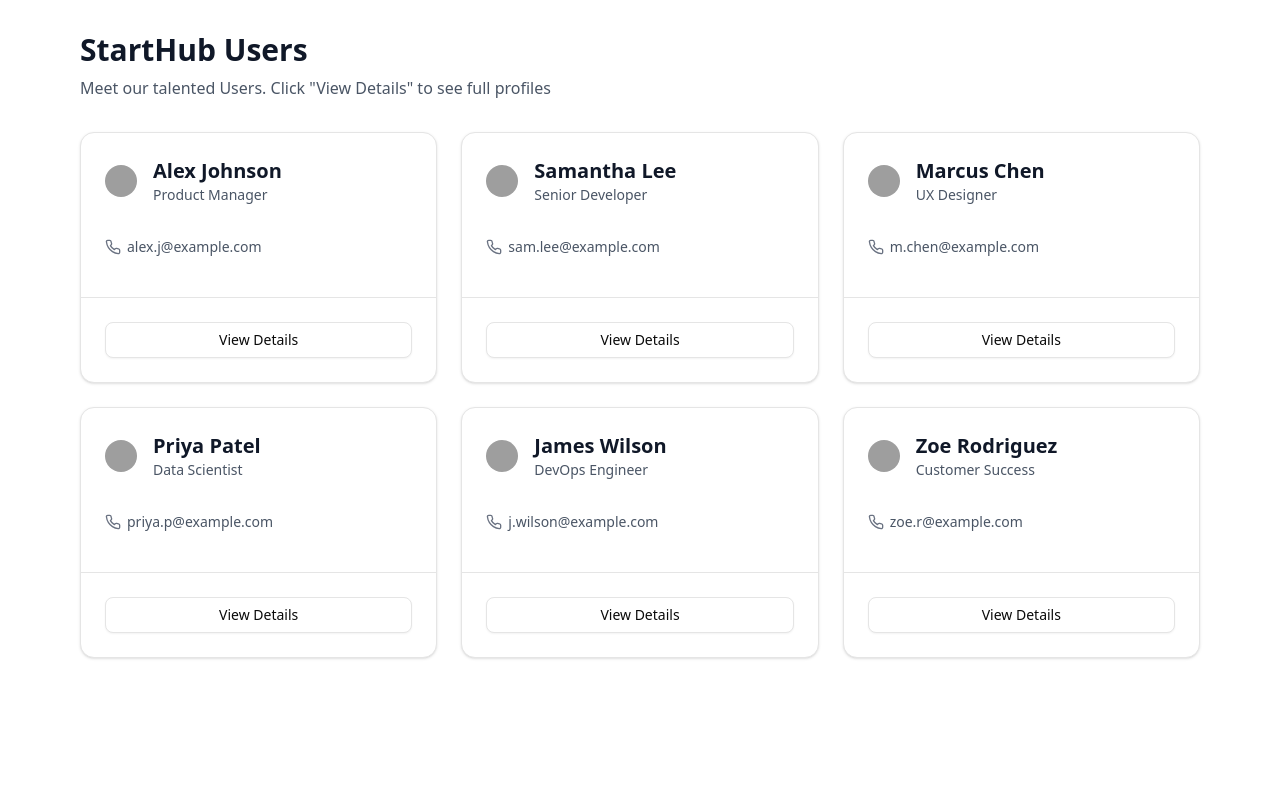
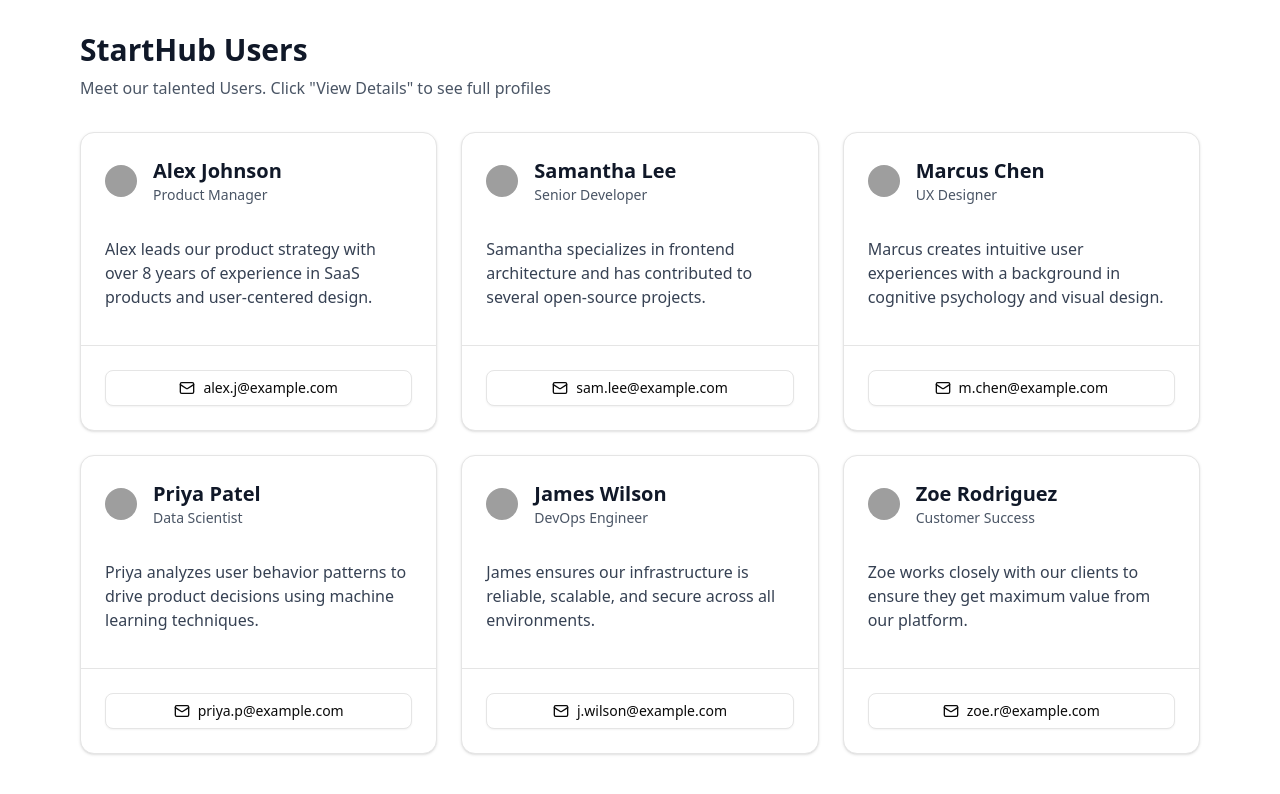
Before and after one commit to Nathaniyell/starthub-test-task, a Next.js app: page / in a window 1280 px wide. Shown: the top 794 px of the page. Built offline with nearby package versions, Linux system fonts and the light colour scheme; grey boxes are pictures that could not be loaded.

Commit message:
take off dynamic routing feature

```diff
--- a/src/app/layout.tsx
+++ b/src/app/layout.tsx
@@ -16,8 +16,8 @@
 
 export const metadata: Metadata = {
   title: {
-    template: "%s | User Directory",
-    default: "User Directory | StartHub",
+    template: "%s | StartHub User",
+    default: "StartHub Users",
   },
   description: "Browse our complete list of users and team members with detailed profiles and contact information.",
   keywords: ["users", "team", "directory", "profiles", "organization", "contact", "employee"],
--- a/src/app/page.tsx
+++ b/src/app/page.tsx
@@ -3,16 +3,16 @@
 import UserCard from "@/components/user-card"
 
 export const metadata: Metadata = {
-  title: "User Directory | StartHub",
-  description: "Browse our complete list of users and team members with detailed profiles and information.",
+  title: "StartHub Users",
+  description: "Browse our complete list of users with detailed profiles and information.",
   openGraph: {
-    title: "User Directory | StartHub",
-    description: "Browse our complete list of users and team members with detailed profiles and information.",
-    url: "/users",
+    title: "StartHub Users",
+    description: "Browse our complete list of users with detailed profiles and information.",
+    url: "/",
     type: "website",
   },
   alternates: {
-    canonical: "/users",
+    canonical: "/",
   },
 }
 
@@ -31,8 +31,14 @@
       <section aria-labelledby="user-directory-heading">
         <h2 id="user-directory-heading" className="sr-only">User Directory</h2>
         <div className="grid grid-cols-1 sm:grid-cols-2 lg:grid-cols-3 gap-6">
-          {users.map((user) => (
-            <UserCard key={user.id} user={user} />
+          {users.map((user, index) => (
+            <UserCard
+              key={user.id}
+              user={user}
+              tabIndex={0}
+              ariaPosInSet={index + 1}
+              ariaSetSize={users.length}
+            />
           ))}
         </div>
       </section>
--- a/src/app/users/[id]/page.tsx
+++ /dev/null
@@ -1,127 +0,0 @@
-import type { Metadata } from "next"
-import { getUserById, getUserList } from "@/lib/users"
-import { Avatar, AvatarFallback, AvatarImage } from "@/components/ui/avatar"
-import { Card, CardContent } from "@/components/ui/card"
-import Link from "next/link"
-import { notFound } from "next/navigation"
-import { getInitials } from "@/lib/getInitials"
-
-interface PageProps {
-  params: { id: string }
-  searchParams?: { [key: string]: string | string[] | undefined }
-}
-
-export async function generateStaticParams() {
-  const users = await getUserList()
-  return users.map((user) => ({
-    id: user.id,
-  }))
-}
-
-export async function generateMetadata({
-  params,
-}: PageProps): Promise<Metadata> {
-  const user = await getUserById(params.id)
-  return {
-    title: user?.name || "User Not Found",
-    description: user?.description,
-  }
-}
-
-
-export default async function UserPage({ params }: PageProps) {
-  const user = await getUserById(params.id)
-
-  if (!user) {
-    notFound()
-  }
-
-  const { avatar, role, name, email, description} = user
-  return (
-    <main className="container mx-auto px-4 py-8">
-      <Link
-        href="/"
-        className="inline-flex items-center mb-6 text-sm font-medium text-gray-600 hover:text-gray-900 focus-visible:outline-none focus-visible:ring-2 focus-visible:ring-blue-500 focus-visible:ring-offset-2 rounded-sm px-2 py-1 transition-colors"
-        aria-label="Back to all users"
-      >
-        <svg
-          xmlns="http://www.w3.org/2000/svg"
-          width="16"
-          height="16"
-          viewBox="0 0 24 24"
-          fill="none"
-          stroke="currentColor"
-          strokeWidth="2"
-          strokeLinecap="round"
-          strokeLinejoin="round"
-          className="mr-2"
-          aria-hidden="true"
-        >
-          <path d="m15 18-6-6 6-6" />
-        </svg>
-        Back to all users
-      </Link>
-
-
-      <Card className="max-w-2xl mx-auto">
-        <CardContent className="p-6">
-          <article className="flex flex-col md:flex-row items-center md:items-start gap-6">
-
-            <Avatar className="w-24 h-24">
-              <AvatarImage
-                src={avatar}
-                alt={`Profile picture of ${name}`}
-                className="object-cover"
-              />
-              <AvatarFallback
-                className="text-2xl bg-gray-100 text-gray-800"
-                aria-hidden="true"
-              >
-                {getInitials(name)}
-              </AvatarFallback>
-            </Avatar>
-
-            <div className="text-center md:text-left">
-
-              <h1 className="text-3xl font-bold mb-2" id="user-name">{name}</h1>
-              <p className="text-lg text-gray-600 mb-4">{role}</p>
-              <section
-                className="bg-gray-50 p-4 rounded-lg mb-4"
-                aria-labelledby="about-heading"
-              >
-                <h2 id="about-heading" className="text-lg font-semibold mb-2">About</h2>
-                <p className="text-gray-700">{description}</p>
-              </section>
-              <div
-                className="flex items-center justify-center md:justify-start text-gray-600"
-                aria-label="email information"
-              >
-                <svg
-                  xmlns="http://www.w3.org/2000/svg"
-                  width="16"
-                  height="16"
-                  viewBox="0 0 24 24"
-                  fill="none"
-                  stroke="currentColor"
-                  strokeWidth="2"
-                  strokeLinecap="round"
-                  strokeLinejoin="round"
-                  className="mr-2"
-                  aria-hidden="true"
-                >
-                  <path d="M22 16.92v3a2 2 0 0 1-2.18 2 19.79 19.79 0 0 1-8.63-3.07 19.5 19.5 0 0 1-6-6 19.79 19.79 0 0 1-3.07-8.67A2 2 0 0 1 4.11 2h3a2 2 0 0 1 2 1.72 12.84 12.84 0 0 0 .7 2.81 2 2 0 0 1-.45 2.11L8.09 9.91a16 16 0 0 0 6 6l1.27-1.27a2 2 0 0 1 2.11-.45 12.84 12.84 0 0 0 2.81.7A2 2 0 0 1 22 16.92z"></path>
-                </svg>
-                <a
-                  href={`mailto:${email}`}
-                  className="hover:text-blue-600 focus-visible:outline-none focus-visible:ring-2 focus-visible:ring-blue-500 focus-visible:ring-offset-2 rounded-sm px-1 transition-colors"
-                >
-                  {email}
-                </a>
-              </div>
-            </div>
-          </article>
-        </CardContent>
-      </Card>
-    </main>
-  )
-}
--- a/src/components/user-card.tsx
+++ b/src/components/user-card.tsx
@@ -4,15 +4,32 @@
 import Link from "next/link"
 import { Button } from "@/components/ui/button"
 import { getInitials } from "@/lib/getInitials"
+import { Mail } from "lucide-react"
 
 interface UserCardProps {
   user: User
+  tabIndex?: number
+  ariaPosInSet?: number
+  ariaSetSize?: number
 }
 
-export default function UserCard({ user }: UserCardProps) {
-  const { avatar, role, name, email, id } = user
+export default function UserCard({
+  user,
+  tabIndex = 0,
+  ariaPosInSet,
+  ariaSetSize
+}: UserCardProps) {
+  const { avatar, role, name, email, description, id } = user
+
   return (
-    <article className="h-full">
+    <article
+      id={`user-card-${id}`}
+      aria-labelledby={`user-${id}-name`}
+      tabIndex={tabIndex}
+      aria-posinset={ariaPosInSet}
+      aria-setsize={ariaSetSize}
+      className="h-full outline-none focus-visible:ring-2 focus-visible:ring-blue-500 focus-visible:ring-offset-2 rounded-lg"
+    >
       <Card className="h-full flex flex-col transition-shadow hover:shadow-md">
         <CardHeader className="flex flex-row items-center gap-4 pb-2">
           <Avatar>
@@ -29,44 +46,24 @@
             </AvatarFallback>
           </Avatar>
           <div>
-            <h2 className="text-xl font-semibold text-gray-900">{name}</h2>
+            <h2 id={`user-${id}-name`} className="text-xl font-semibold text-gray-900">
+              {name}
+            </h2>
             <p className="text-sm text-gray-600">{role}</p>
           </div>
         </CardHeader>
         <CardContent className="flex-grow">
-          <div className="flex items-center text-sm mb-4">
-            <svg
-              xmlns="http://www.w3.org/2000/svg"
-              width="16"
-              height="16"
-              viewBox="0 0 24 24"
-              fill="none"
-              stroke="currentColor"
-              strokeWidth="2"
-              strokeLinecap="round"
-              strokeLinejoin="round"
-              className="mr-1.5 text-gray-500"
-              aria-hidden="true"
-            >
-              <path d="M22 16.92v3a2 2 0 0 1-2.18 2 19.79 19.79 0 0 1-8.63-3.07 19.5 19.5 0 0 1-6-6 19.79 19.79 0 0 1-3.07-8.67A2 2 0 0 1 4.11 2h3a2 2 0 0 1 2 1.72 12.84 12.84 0 0 0 .7 2.81 2 2 0 0 1-.45 2.11L8.09 9.91a16 16 0 0 0 6 6l1.27-1.27a2 2 0 0 1 2.11-.45 12.84 12.84 0 0 0 2.81.7A2 2 0 0 1 22 16.92z"></path>
-            </svg>
-            <a
-              href={`tel:${email}`}
-              className="text-gray-600 hover:text-blue-600 focus-visible:outline-none focus-visible:text-blue-600"
-              aria-label={`email ${name} at ${email}`}
-            >
-              {email}
-            </a>
-          </div>
+          <p className="text-gray-700 mb-3">{description}</p>
         </CardContent>
         <CardFooter className="border-t pt-4">
           <Button asChild variant="outline" className="w-full">
             <Link
-              href={`/users/${id}`}
-              className="focus-visible:ring-2 focus-visible:ring-offset-2"
-              aria-label={`View details for ${name}`}
+              href={`mailto:${email}`}
+              className="flex items-center gap-2 w-full justify-center focus-visible:outline-none"
+              aria-label={`Email ${name} at ${email}`}
             >
-              View Details
+              <Mail size={20} />
+              {email}
             </Link>
           </Button>
         </CardFooter>
--- a/src/lib/users.ts
+++ b/src/lib/users.ts
@@ -16,11 +16,3 @@
 
     return usersData as User[]
   }
-
-
-  export async function getUserById(id: string): Promise<User | undefined> {
-    await new Promise((resolve) => setTimeout(resolve, 100))
-
-    const users = usersData as User[]
-    return users.find((user) => user.id === id)
-  }
```
Also changed, not shown: 1 other file (tests, documents, lock files or other folders).
